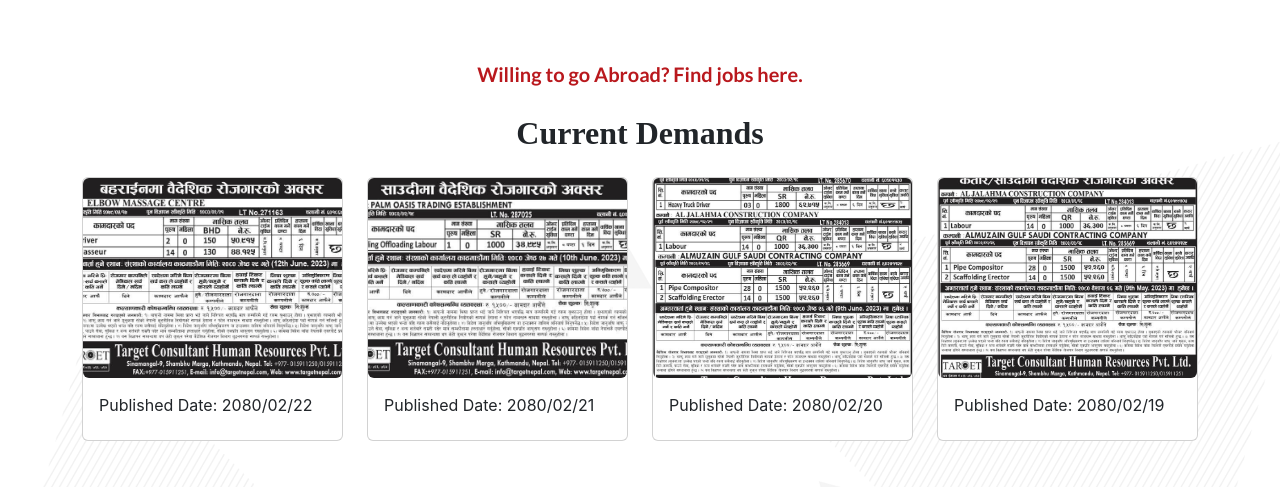
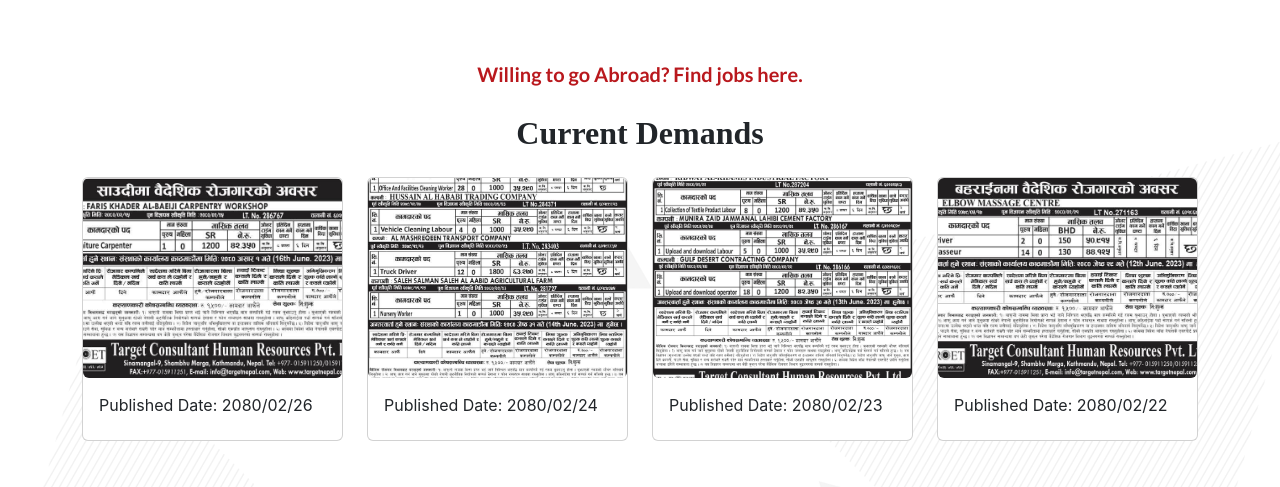
Before and after one commit to razustha/targetnepal, a PHP site: page / in a window 1280 px wide. Shown: the part 2194-2681 px from the top of the page. Run offline with PHP 8.4, Linux system fonts and the light colour scheme; some libraries are stand-ins or nearby versions; some web fonts are replaced.

Commit message:
add demand destha 25

```diff
--- a/page-templates/all-job.php
+++ b/page-templates/all-job.php
@@ -5,7 +5,38 @@
             <p class="medium-text">Current Demands</p>
         </div>
         <div class="row g-4">
-        <div class="col-md-3">
+
+            <div class="col-md-3">
+                <a href="assets/img/demand/02/25.jpg" data-lightbox="image-1">
+                    <div class="card mb-4">
+                        <img class="img-fluid rounded" src="assets/img/demand/02/25.jpg" alt="">
+                        <div class="card-body">
+                            <h5 class="card-title">Published Date: 2080/02/26</h5>
+                        </div>
+                    </div>
+                </a>
+            </div>
+            <div class="col-md-3">
+                <a href="assets/img/demand/02/23.jpg" data-lightbox="image-1">
+                    <div class="card mb-4">
+                        <img class="img-fluid rounded" src="assets/img/demand/02/23.jpg" alt="">
+                        <div class="card-body">
+                            <h5 class="card-title">Published Date: 2080/02/24</h5>
+                        </div>
+                    </div>
+                </a>
+            </div>
+            <div class="col-md-3">
+                <a href="assets/img/demand/02/22_1.jpg" data-lightbox="image-1">
+                    <div class="card mb-4">
+                        <img class="img-fluid rounded" src="assets/img/demand/02/22_1.jpg" alt="">
+                        <div class="card-body">
+                            <h5 class="card-title">Published Date: 2080/02/23</h5>
+                        </div>
+                    </div>
+                </a>
+            </div>
+            <div class="col-md-3">
                 <a href="assets/img/demand/02/22.jpg" data-lightbox="image-1">
                     <div class="card mb-4">
                         <img class="img-fluid rounded" src="assets/img/demand/02/22.jpg" alt="">
@@ -55,37 +86,7 @@
                     </div>
                 </a>
             </div>
-        <div class="col-md-3">
-                <a href="assets/img/demand/02/15.jpg" data-lightbox="image-1">
-                    <div class="card mb-4">
-                        <img class="img-fluid rounded" src="assets/img/demand/02/15.jpg" alt="">
-                        <div class="card-body">
-                            <h5 class="card-title">Published Date: 2080/02/15</h5>
-                        </div>
-                    </div>
-                </a>
-            </div>
-        <div class="col-md-3">
-                <a href="assets/img/demand/02/12.jpg" data-lightbox="image-1">
-                    <div class="card mb-4">
-                        <img class="img-fluid rounded" src="assets/img/demand/02/12.jpg" alt="">
-                        <div class="card-body">
-                            <h5 class="card-title">Published Date: 2080/02/12</h5>
-                        </div>
-                    </div>
-                </a>
-            </div>
 
-        <div class="col-md-3">
-                <a href="assets/img/demand/02/9.jpg" data-lightbox="image-1">
-                    <div class="card mb-4">
-                        <img class="img-fluid rounded" src="assets/img/demand/02/9.jpg" alt="">
-                        <div class="card-body">
-                            <h5 class="card-title">Published Date: 2080/02/9</h5>
-                        </div>
-                    </div>
-                </a>
-            </div>
 
 
             </div>
```
Also changed, not shown: job-demand.php (+30 -0 lines), assets/img/demand/02/22_1.jpg (added), assets/img/demand/02/23.jpg (added), assets/img/demand/02/25.jpg (added).
